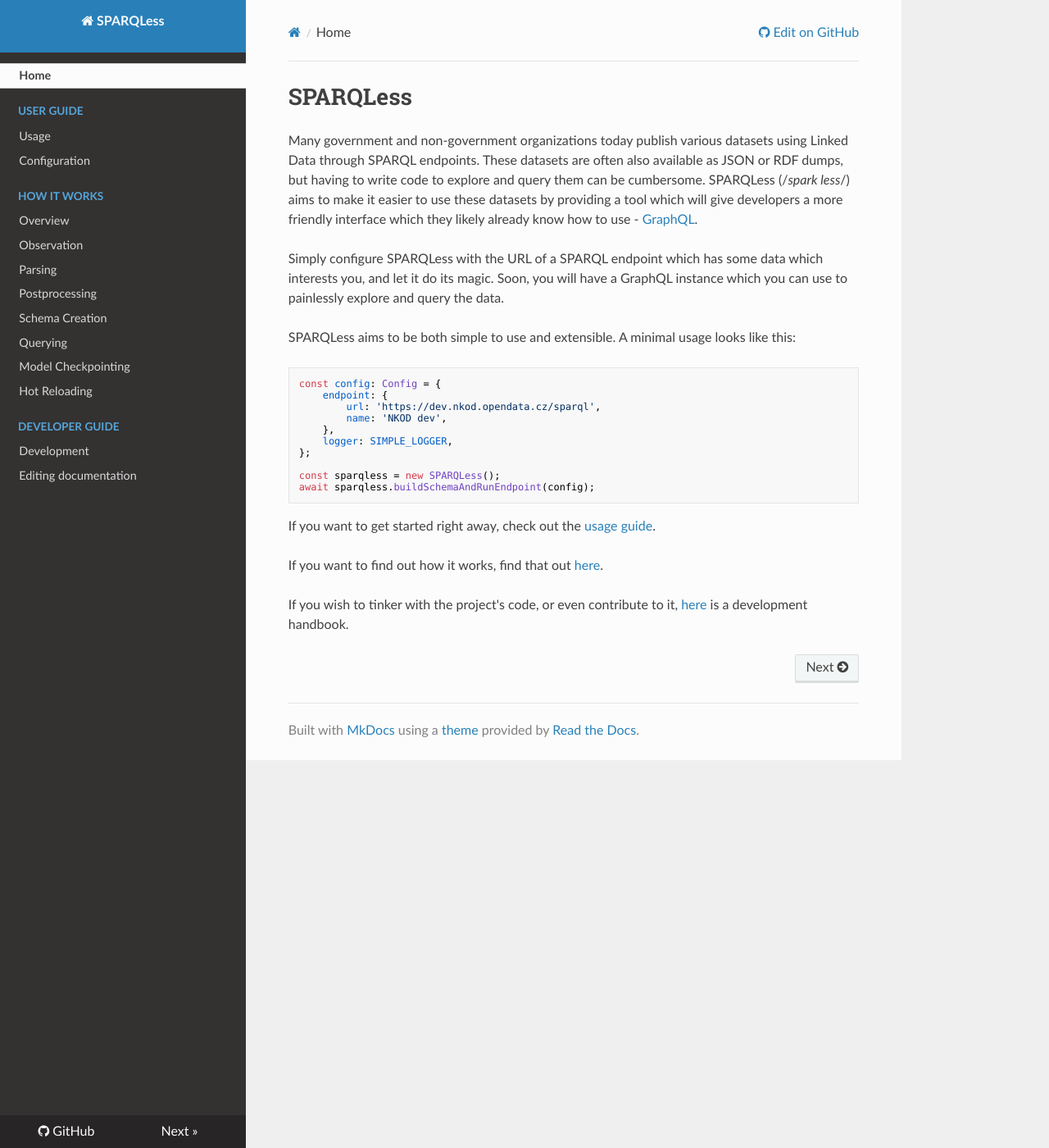
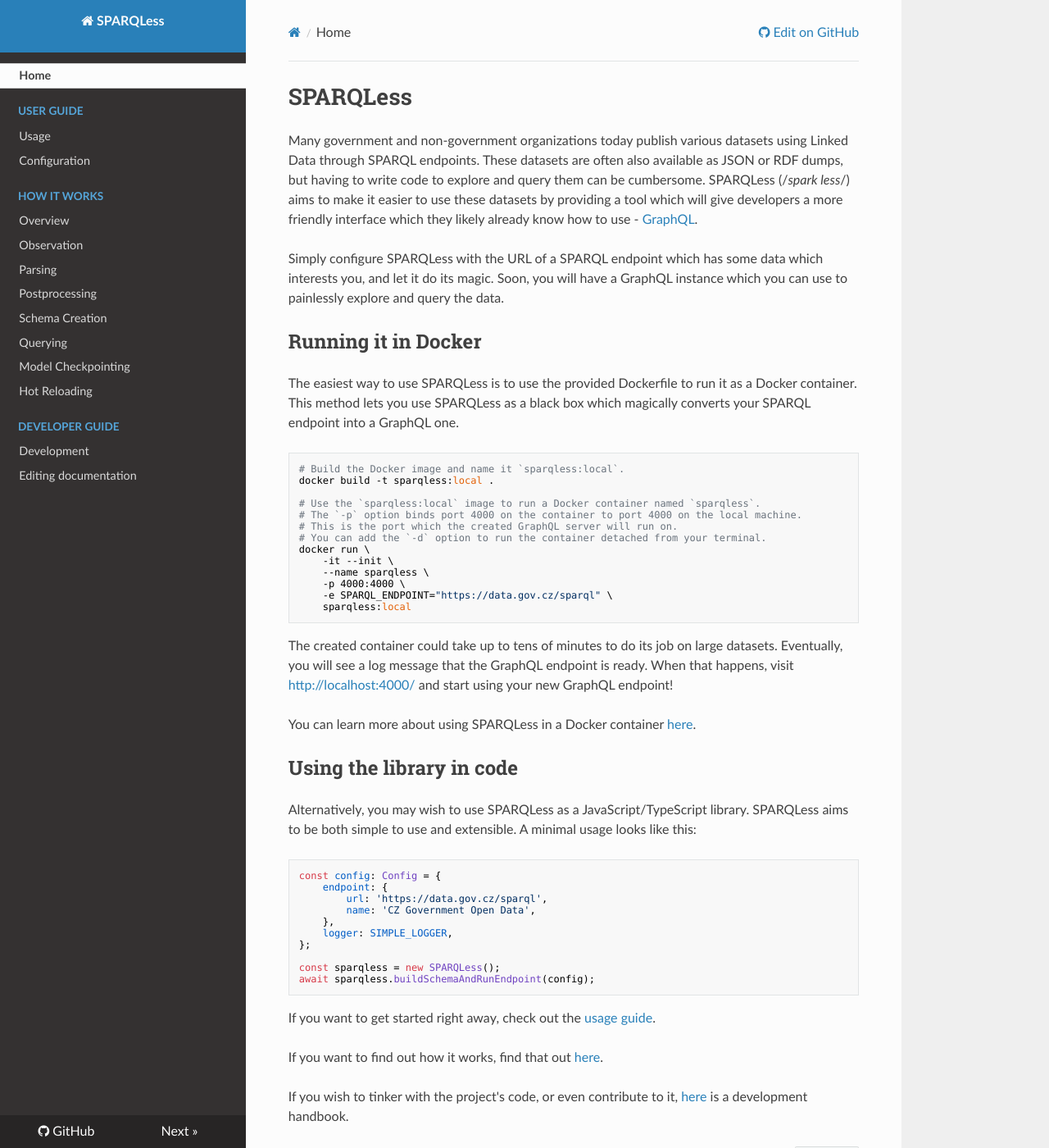
Before and after one commit to mff-uk/sparqless, an MkDocs documentation site: the page built from docs/index.md, in a window 1280 px wide and 1400 px high. Shown: the whole window at 82% size. Built offline with MkDocs 1.6.1, drawn with Linux system fonts in a browser that asks for light colours; nearby versions of some CDN libraries.

````diff
--- a/docs/index.md
+++ b/docs/index.md
@@ -8,13 +8,45 @@
 Simply configure SPARQLess with the URL of a SPARQL endpoint which has some data which interests you, and
 let it do its magic. Soon, you will have a GraphQL instance which you can use to painlessly explore and query the data.
 
+## Running it in Docker
+
+The easiest way to use SPARQLess is to use the provided Dockerfile to run it as a Docker container.
+This method lets you use SPARQLess as a black box which magically converts your SPARQL
+endpoint into a GraphQL one.
+
+```bash
+# Build the Docker image and name it `sparqless:local`.
+docker build -t sparqless:local .
+
+# Use the `sparqless:local` image to run a Docker container named `sparqless`.
+# The `-p` option binds port 4000 on the container to port 4000 on the local machine.
+# This is the port which the created GraphQL server will run on.
+# You can add the `-d` option to run the container detached from your terminal.
+docker run \
+    -it --init \
+    --name sparqless \
+    -p 4000:4000 \
+    -e SPARQL_ENDPOINT="https://data.gov.cz/sparql" \
+    sparqless:local
+```
+
+The created container could take up to tens of minutes to do its job on large datasets.
+Eventually, you will see a log message that the GraphQL endpoint is ready.
+When that happens, visit [http://localhost:4000/](http://localhost:4000/) and start using
+your new GraphQL endpoint!
+
+You can learn more about using SPARQLess in a Docker container [here](docker.md).
+
+## Using the library in code
+
+Alternatively, you may wish to use SPARQLess as a JavaScript/TypeScript library.
 SPARQLess aims to be both simple to use and extensible. A minimal usage looks like this:
 
 ```ts
 const config: Config = {
     endpoint: {
-        url: 'https://dev.nkod.opendata.cz/sparql',
-        name: 'NKOD dev',
+        url: 'https://data.gov.cz/sparql',
+        name: 'CZ Government Open Data',
     },
     logger: SIMPLE_LOGGER,
 };
--- a/mkdocs.yml
+++ b/mkdocs.yml
@@ -29,5 +29,5 @@
   - with-pdf:
       author: Daniel Crha
       copyright: Charles University
-      cover_subtitle: Bringing RDF datasets to all developers
+      cover_subtitle: SPARQL-less access to datasets in SPARQL endpoints
       output_path: pdf/documentation.pdf
````
Also changed, not shown: README.md (+1 -1 lines), docs/configuration.md (+6 -0 lines), docs/docker.md (added, +91 -0 lines), 6 other files.
